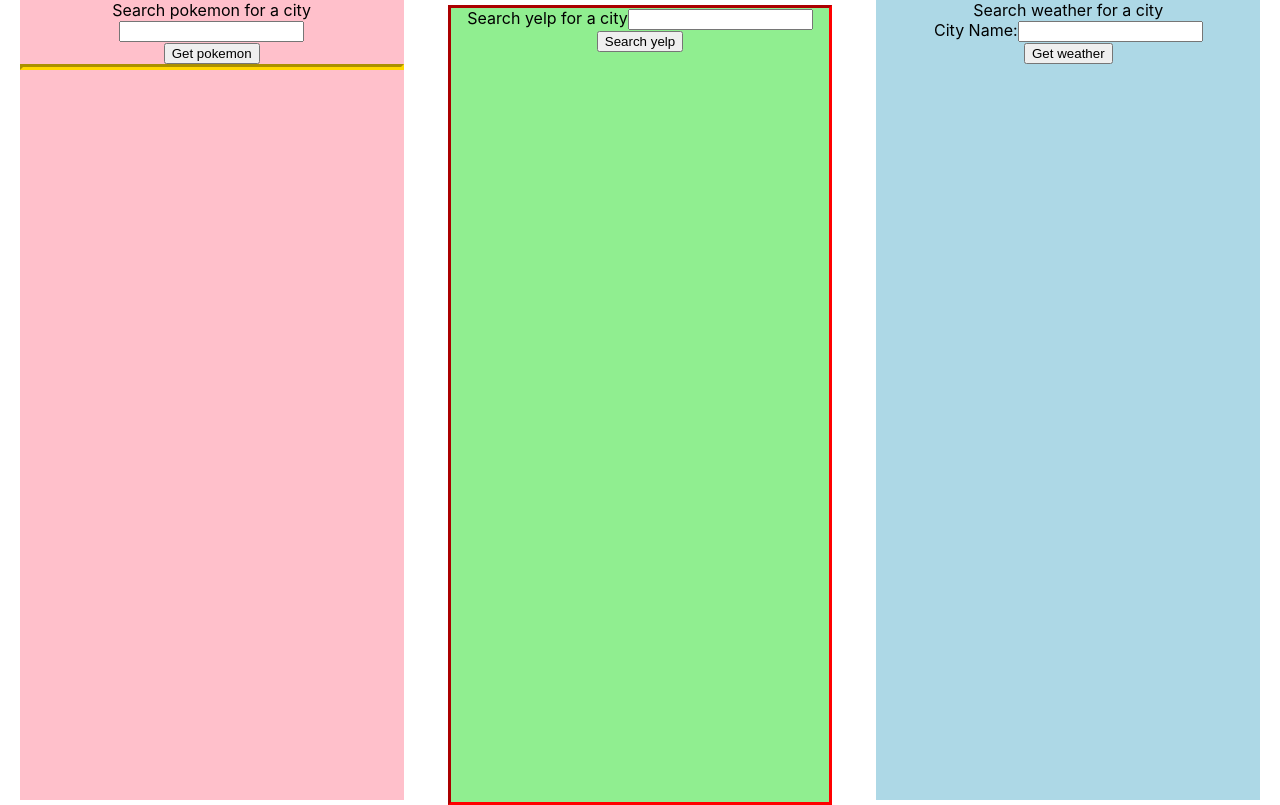
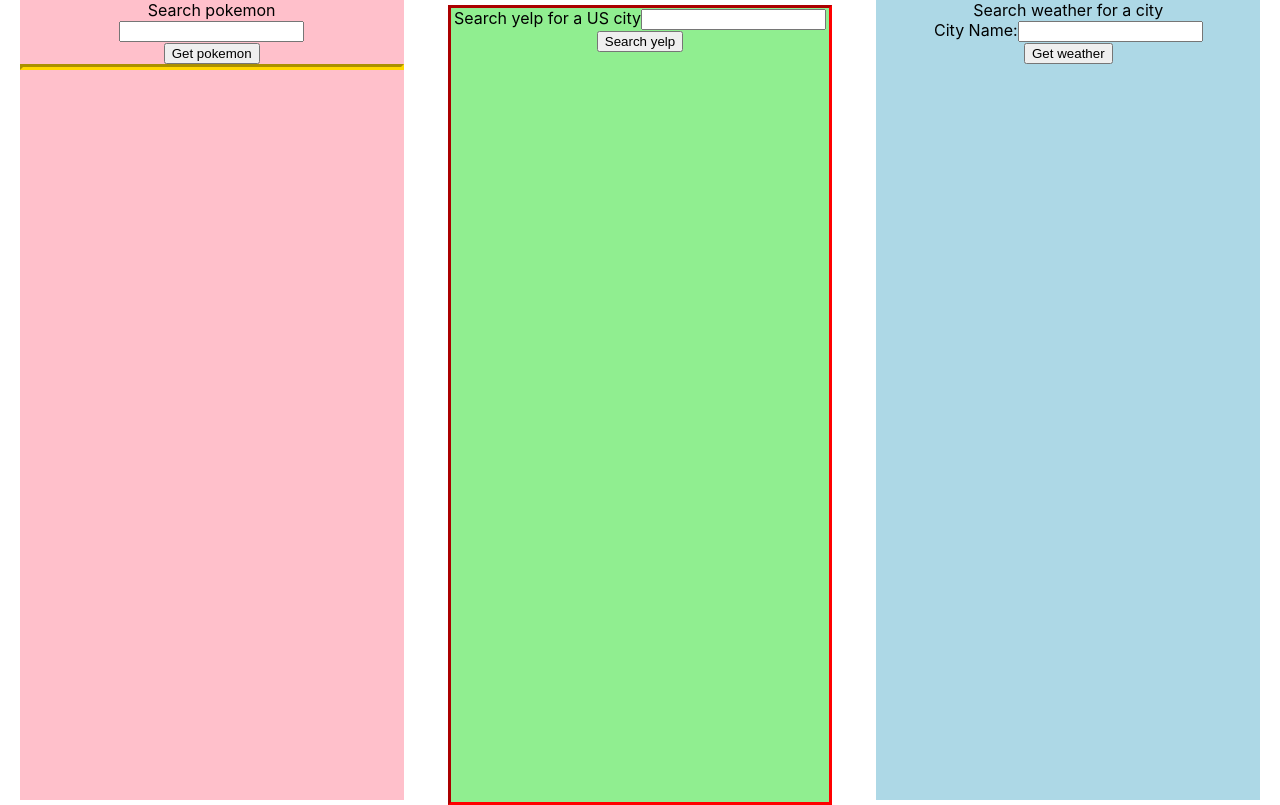
Before and after one commit to belliott15/3.4-API-Proxy-HB-React, a React (Create React App) app: page / in a window 1280 px wide. Built offline with nearby package versions, Linux system fonts and the light colour scheme.

Commit message:
changed input tagline

```diff
--- a/src/App.css
+++ b/src/App.css
@@ -88,3 +88,25 @@ label {
   border: 3px red inset;
   margin: 5px;
 }
+
+.spinner{
+  font-size: 2rem;
+  font-weight: bold;
+  justify-content: center;
+  align-items: center;
+  display: flex;
+  animation: drop 1s forwards infinite;
+}
+
+@keyframes drop {
+  0%{
+    transform: translateY(0px);
+  }
+  50%{
+    transform: translateY(400px);
+  }
+  100%{
+    transform: translateY(0px);
+  }
+
+}
--- a/src/PokemonSearch.js
+++ b/src/PokemonSearch.js
@@ -25,7 +25,7 @@ export default function PokemonSearch() {
     <section className='pokemon'>
       {/* make the fetch on submit */}
       <form onSubmit={handlePokemonSubmit}>
-            Search pokemon for a city
+            Search pokemon
         {/* add inputs/labels for the pokemon name, using all the things we need with react forms. Don't forget to use the value property to sync this up with the default value in react state */}
         <label>
           <input value={query} onChange={(e) => setQuery(e.target.value)}/>
--- a/src/YelpSearch.js
+++ b/src/YelpSearch.js
@@ -26,9 +26,9 @@ export default function YelpSearch() {
     <section className='yelp'>
       {/* make the fetch on submit */}
       <form onSubmit={handleYelpSubmit}>
-        Search yelp for a city
+        Search yelp for a US city
         {/* add inputs/labels for city name, state, and country, using all the things we need with react forms. Don't forget to use the value property to sync these up with the default values in react state */}
-        <input value={yelpQuery} onChange={(e) => setYelpQuery(e.target.value)}/>
+        <input required value={yelpQuery} onChange={(e) => setYelpQuery(e.target.value)}/>
         <button>Search yelp</button>
       </form>
       {/* Make a BusinessesList component to import and use here. Use a ternery to display a loading spinner (make a <Spinner /> component for this) if the data is still loading. */}
```
